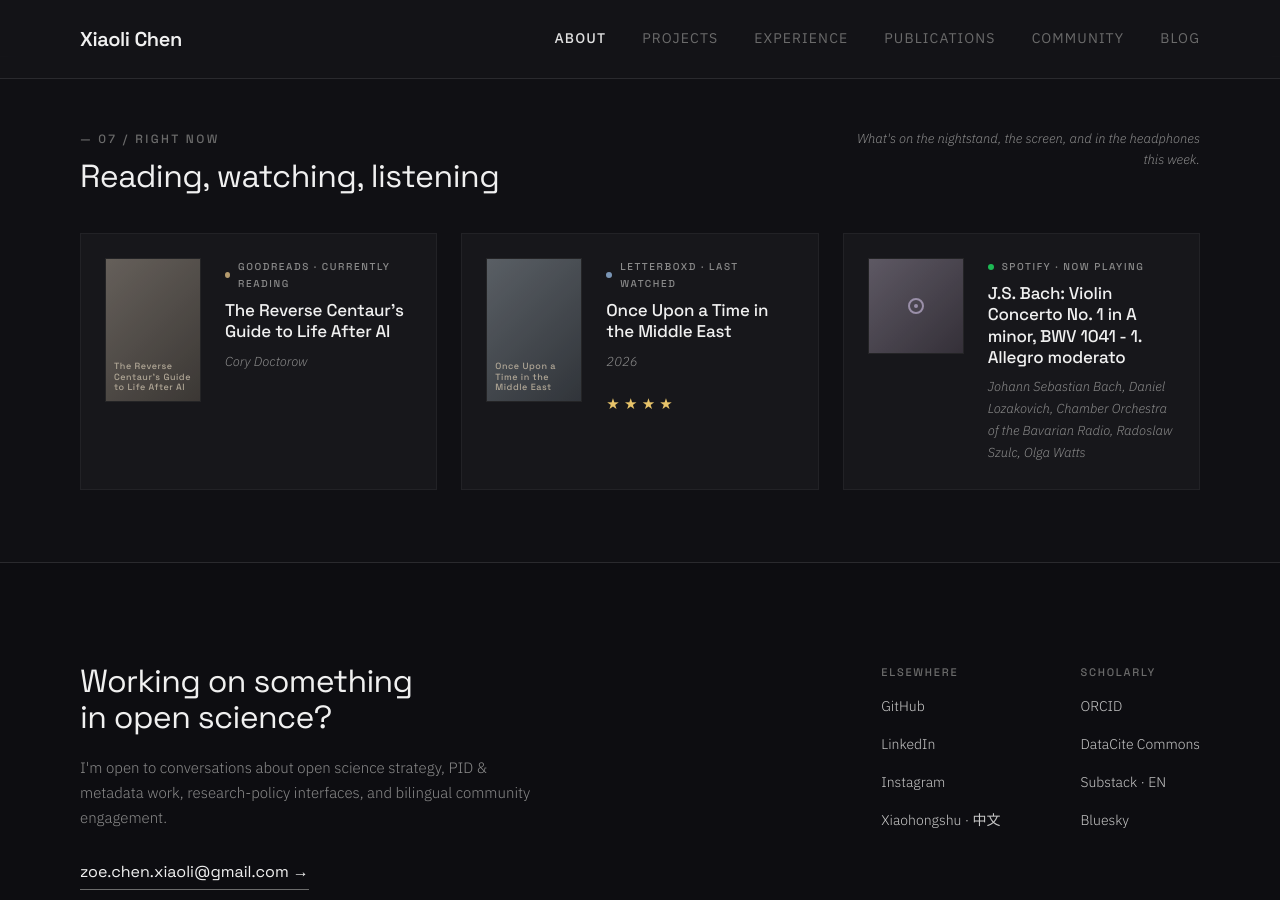
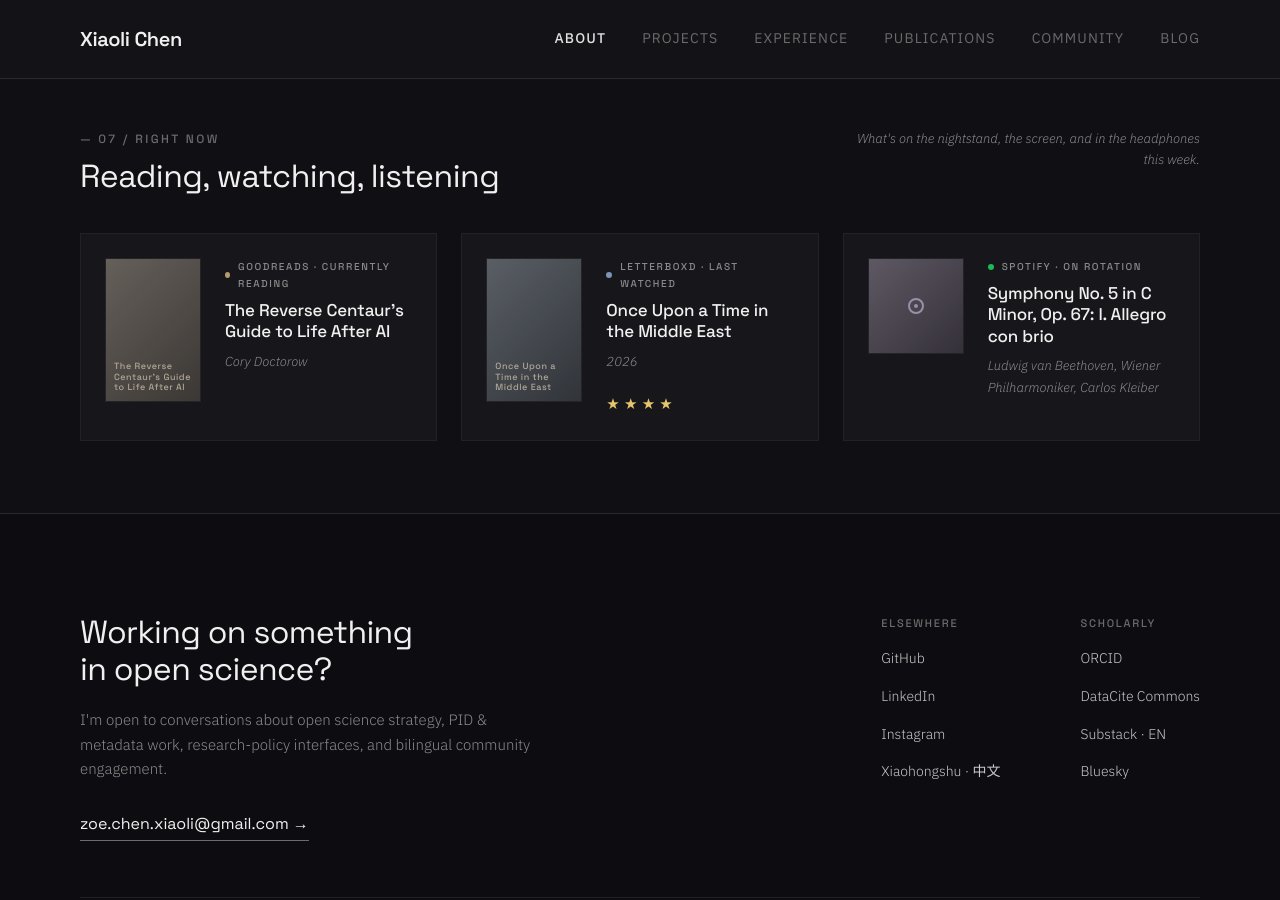
Before and after one commit to xchen101/xchen101.github.io, a Jekyll site: the page built from index.md, in a window 1280 px wide and 900 px high, scrolled down 6657 px. Built offline with Jekyll 4.4.1, drawn with Linux system fonts in a browser that asks for light colours; comment, search, counter and statistics services are not loaded; grey boxes are pictures that could not be loaded.

Commit message:
update: Right Now widget data (auto)

```diff
--- a/_data/now.yml
+++ b/_data/now.yml
@@ -1,4 +1,4 @@
-# Right now — auto-generated by Hermes cron on 2026-09-10 05:01 UTC
+# Right now — auto-generated by Hermes cron on 2026-09-10 11:00 UTC
 # Sources: Goodreads RSS / Letterboxd RSS / Spotify API
 
 reading:
@@ -23,9 +23,9 @@ watching:
 listening:
   service: "Spotify"
   accent: "#1DB954"
-  label: "Now playing"
-  title: "J.S. Bach: Violin Concerto No. 1 in A minor, BWV 1041 - 1. Allegro moderato"
-  artist: "Johann Sebastian Bach, Daniel Lozakovich, Chamber Orchestra of the Bavarian Radio, Radoslaw Szulc, Olga Watts"
-  url: "https://open.spotify.com/track/6HB77n6mhC8u0WXqzoaTH6"
+  label: "On rotation"
+  title: "Symphony No. 5 in C Minor, Op. 67: I. Allegro con brio"
+  artist: "Ludwig van Beethoven, Wiener Philharmoniker, Carlos Kleiber"
+  url: "https://open.spotify.com/track/02EjNQRJohFLY4NaXiFdH1"
   profile_url: "https://open.spotify.com/"
-  image: "https://i.scdn.co/image/ab6742d3000053b7c3d20bbb1f4087f1658b896e"
+  image: "https://i.scdn.co/image/ab67616d00001e02b5e85f1b348e554336c44d49"
```
